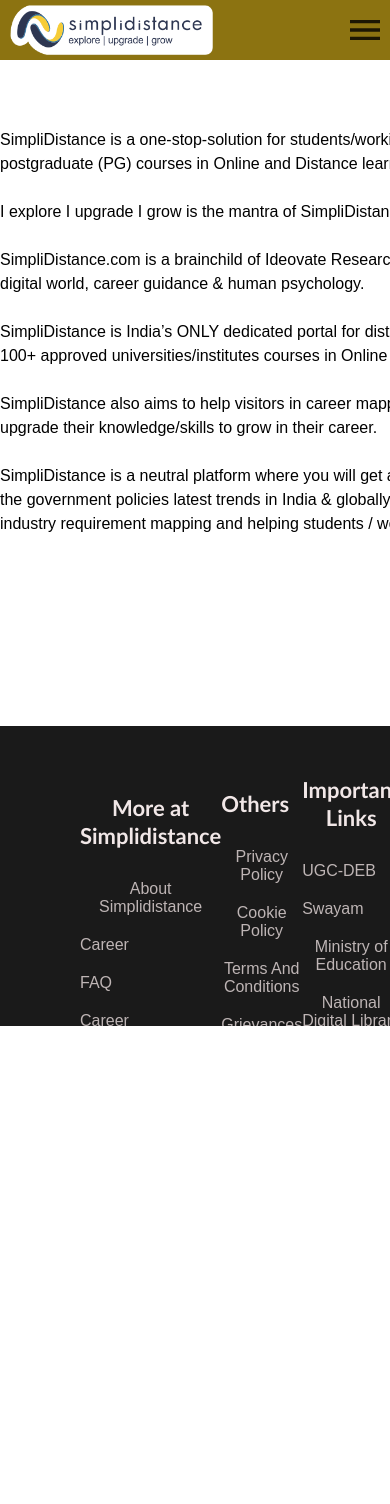
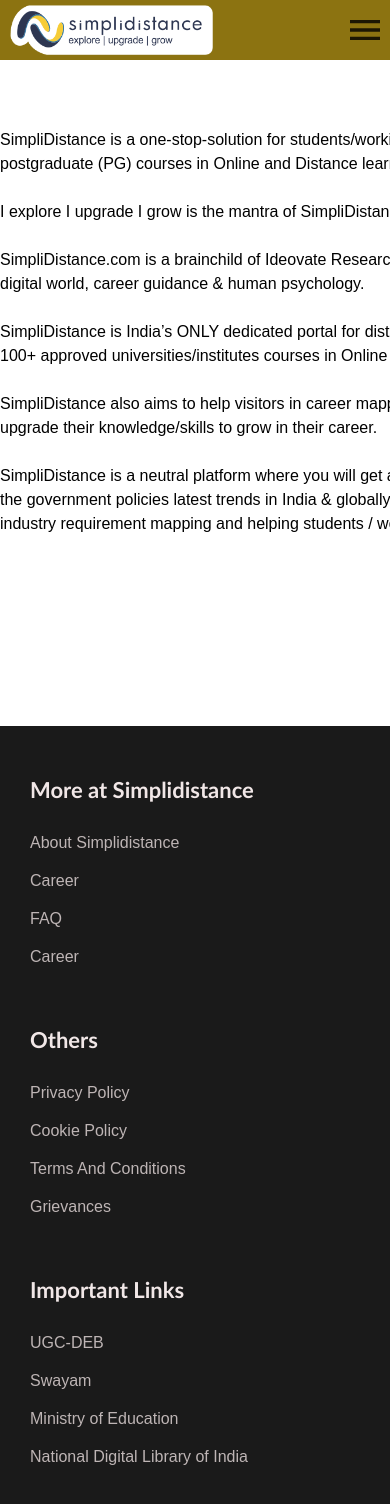
Before and after one commit to codeomi/distance-learning, a React (Create React App) app in the folder frontend/: page /about in a window 390 px wide. Shown: the top 1504 px of the page. Before the commit the page ends 1026 px from the top, so only its background shows below. Built offline with nearby package versions, Linux system fonts and the light colour scheme.

Commit message:
footer mobile view added

```diff
--- a/frontend/src/components/Layout/Footer.js
+++ b/frontend/src/components/Layout/Footer.js
@@ -4,7 +4,7 @@
 const Footer = () => {
   return (
     <>
-      <div className="footer" >
+      <div className="footer">
         <div className="footer-container">
           <div className="footer-link-container">
             <div className="footer-container-heading">
@@ -32,7 +32,6 @@
             </div>
           </div>
         </div>
-
       </div>
       {/* <div className="sub-footer">
             <div className="copyright">
--- a/frontend/src/components/Layout/Navbar.js
+++ b/frontend/src/components/Layout/Navbar.js
@@ -56,15 +56,16 @@
         <div className="mobile-display-menu">
 
         <MenuIcon id="menu-btn" onClick={toggleDrawer(true)} />
-          <Drawer
+          {/* <Drawer
             anchor="right"
             open={isDrawerOpen}
             onClose={toggleDrawer(false)}
+            id="drawer"
           >
             <List>
               <ListItem>Omkar</ListItem>
-            </List>
-          </Drawer>
+            </List> */}
+          {/* </Drawer> */}
         </div>
       </div>
     </>
--- a/frontend/src/components/Layout/footer.scss
+++ b/frontend/src/components/Layout/footer.scss
@@ -43,12 +43,7 @@
   color: $navbar-heading-color;
   cursor: pointer;
 }
-.footer-container {
-  margin: 50px 80px;
-  display: flex;
-  flex-direction: row;
-  transition: all 0.2s;
-}
+
 
 .footer-container :hover {
   color: $bright-yellow;
@@ -60,3 +55,35 @@
   margin: auto;
   width: 100%;
 }
+
+
+@media only screen and (max-width:800px) {
+
+  .footer {
+    background-color: $footer-bg;
+    color: white;
+    height: fit-content;
+    width: 100%;
+    padding-bottom: 50px;
+    // padding-left: 100px;
+    overflow-x: hidden;
+    text-align: center;
+  }
+
+  .footer-container {
+    width: fit-content;
+    margin: 30px 20px;
+    display: flex;
+    flex-direction: column;
+    justify-content:center;
+    align-items: start;
+  }
+
+  .footer-link-container{
+    display: flex;
+    flex-direction: column;
+    align-items: start;
+    margin: 20px 10px;
+  }
+
+}
--- a/frontend/src/components/Layout/navbar.scss
+++ b/frontend/src/components/Layout/navbar.scss
@@ -1,37 +1,35 @@
 @import "../styles/variables.scss";
 
-.navbar{
+.navbar {
   display: flex;
   flex-direction: row;
   justify-content: space-between;
   height: 70px;
 }
 
-.conatiner-1{
+.conatiner-1 {
   height: 60px;
   margin: 5px 10px 5px 60px;
-
 }
 
-.conatiner-1>img{
+.conatiner-1 > img {
   height: inherit;
 }
 
-.conatiner-2{
+.conatiner-2 {
   display: flex;
   flex-direction: row;
   // background-color: aqua;
   justify-content: space-between;
   margin-right: 50px;
   align-items: center;
-
 }
 
-.navbar-text{
+.navbar-text {
   font-size: 20px;
   margin: 0 20px;
   font-family: $para-font;
-    color: rgba(0,0,0,0.8);
+  color: rgba(0, 0, 0, 0.8);
   height: 100%;
   text-align: center;
   display: flex;
@@ -40,29 +38,24 @@
   padding: 0 15px;
   cursor: pointer;
   transition: all 0.2s linear;
-
 }
 
-.navbar-text:hover{
-    background: #52430a;
-  background: linear-gradient(to right, #52430a 27%, #8c7311 37%, #f8cc1d 100%);
-  -webkit-background-clip: text;
-  -webkit-text-fill-color: transparent;
-
-
-}
-
-.active{
+.navbar-text:hover {
   background: #52430a;
   background: linear-gradient(to right, #52430a 27%, #8c7311 37%, #f8cc1d 100%);
   -webkit-background-clip: text;
   -webkit-text-fill-color: transparent;
 }
 
+.active {
+  background: #52430a;
+  background: linear-gradient(to right, #52430a 27%, #8c7311 37%, #f8cc1d 100%);
+  -webkit-background-clip: text;
+  -webkit-text-fill-color: transparent;
+}
 
-
-@media only screen and (max-width:800px){
-    .navbar{
+@media only screen and (max-width: 800px) {
+  .navbar {
     display: flex;
     flex-direction: row;
     justify-content: space-between;
@@ -72,25 +65,23 @@
     overflow-x: hidden;
   }
 
-    .conatiner-1{
+  .conatiner-1 {
     height: 50px;
     margin: 5px 10px 5px 10px;
-
   }
 
-
-    .conatiner-2{
+  .conatiner-2 {
     display: none;
   }
 
-    #menu-btn{
+  #menu-btn {
     font-size: 40px;
     margin: 10px 5px;
-        color: rgba(0,0,0,0.8);
+    color: rgba(0, 0, 0, 0.8);
     position: relative;
   }
 
-    #basic-menu{
+  #basic-menu {
     margin-right: 50px;
     position: absolute;
     z-index: 100;
@@ -98,14 +89,12 @@
     right: -100px;
   }
 
-
   .mobile-display-menu {
     position: relative;
   }
 
-  .menu-popover {
+  #drawer {
+    position: absolute;
     z-index: 9999;
   }
-
-
 }
```
Lines whose indentation alone changed are shown as unchanged.
